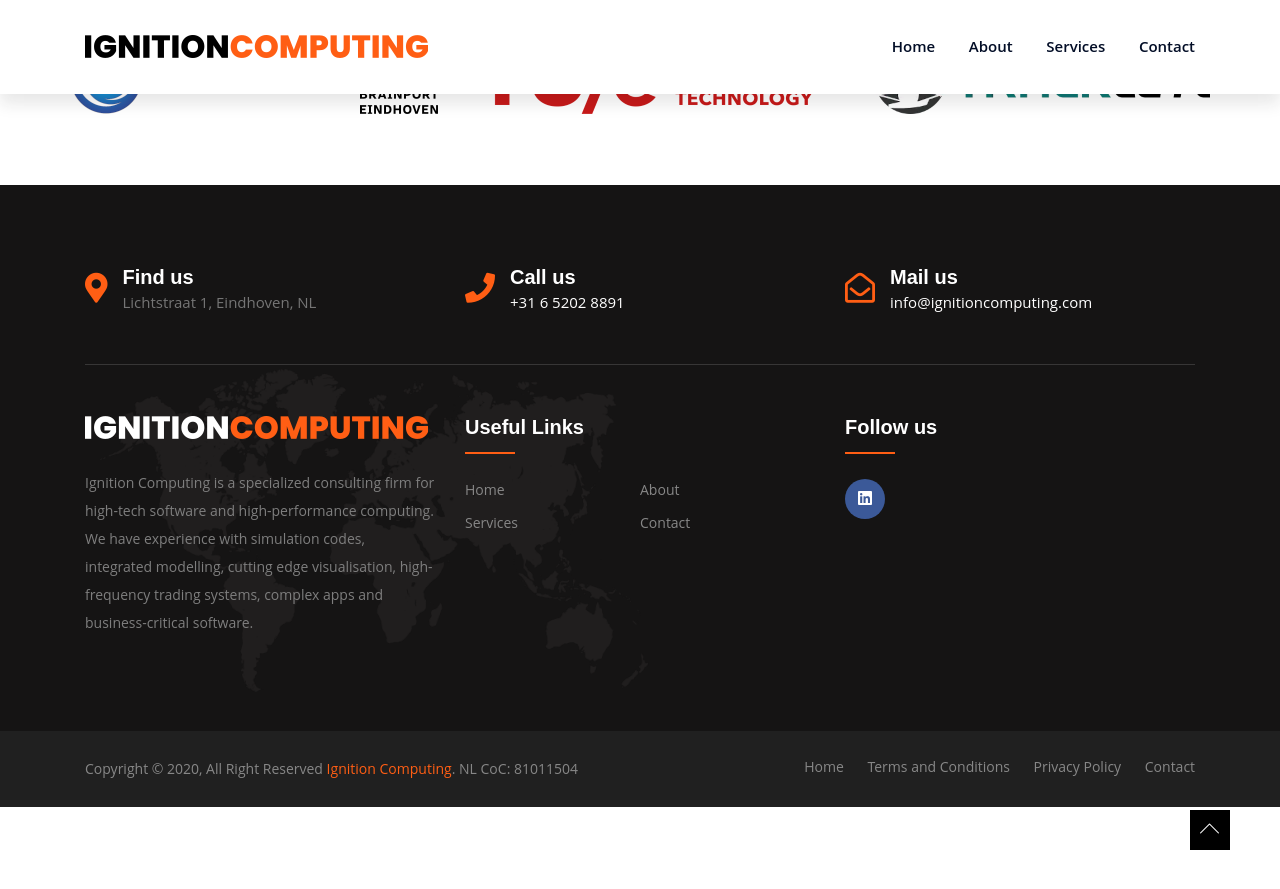
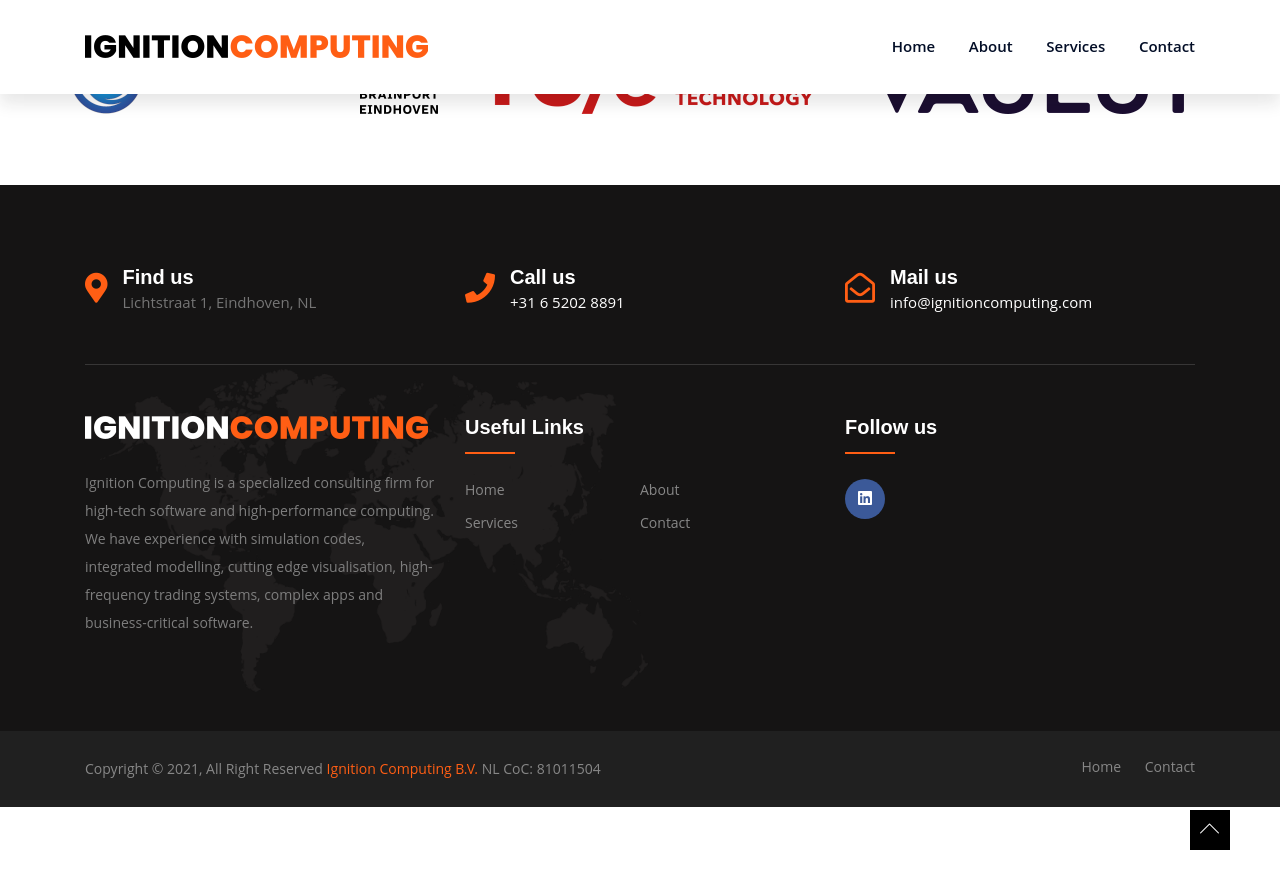
Before and after one commit to koenstrien/ignitioncomputing, a Jekyll site: the page built from index.html, in a window 1280 px wide and 900 px high, scrolled down 4433 px. Shown: the top 889 px of the window. Built offline with Jekyll 4.4.1, drawn with Linux system fonts in a browser that asks for light colours.

Commit message:
Vaulut logo added

```diff
--- a/_includes/clients.html
+++ b/_includes/clients.html
@@ -30,6 +30,13 @@
                         </a>
                     </div>
                 </div>
+                <div style="width: 337px;">
+                    <div class="single-clients">
+                        <a href="https://vaulut.com" target="_blank">
+                            <img src="{{site.baseurl}}/assets/img/clients/vaulut.png" alt="Vaulut">
+                        </a>
+                    </div>
+                </div>
                 <div style="width: 346px;">
                     <div class="single-clients">
                         <a href="https://tracklete.io" target="_blank">
--- a/_includes/footer.html
+++ b/_includes/footer.html
@@ -78,15 +78,13 @@
             <div class="row">
                 <div class="col-xl-6 col-lg-6 text-center text-lg-left">
                     <div class="copyright-text">
-                        <p>Copyright &copy; 2020, All Right Reserved <a href="#">{{site.title}}</a>. NL CoC: {{site.coc}}</p>
+                        <p>Copyright &copy; 2021, All Right Reserved <a href="#">{{site.title}} B.V.</a> NL CoC: {{site.coc}}</p>
                     </div>
                 </div>
                 <div class="col-xl-6 col-lg-6 d-none d-lg-block text-right">
                     <div class="footer-menu">
                         <ul>
                             <li><a href="{{site.url}}">Home</a></li>
-                            <li><a href="/pages/terms">Terms and Conditions</a></li>
-                            <li><a href="/pages/privacy-policy">Privacy Policy</a></li>
                             <li><a href="/pages/contact">Contact</a></li>
                         </ul>
                     </div>
```
Also changed, not shown: assets/img/clients/vaulut.png (added), assets/img/clients/vaulut.svg (added).
